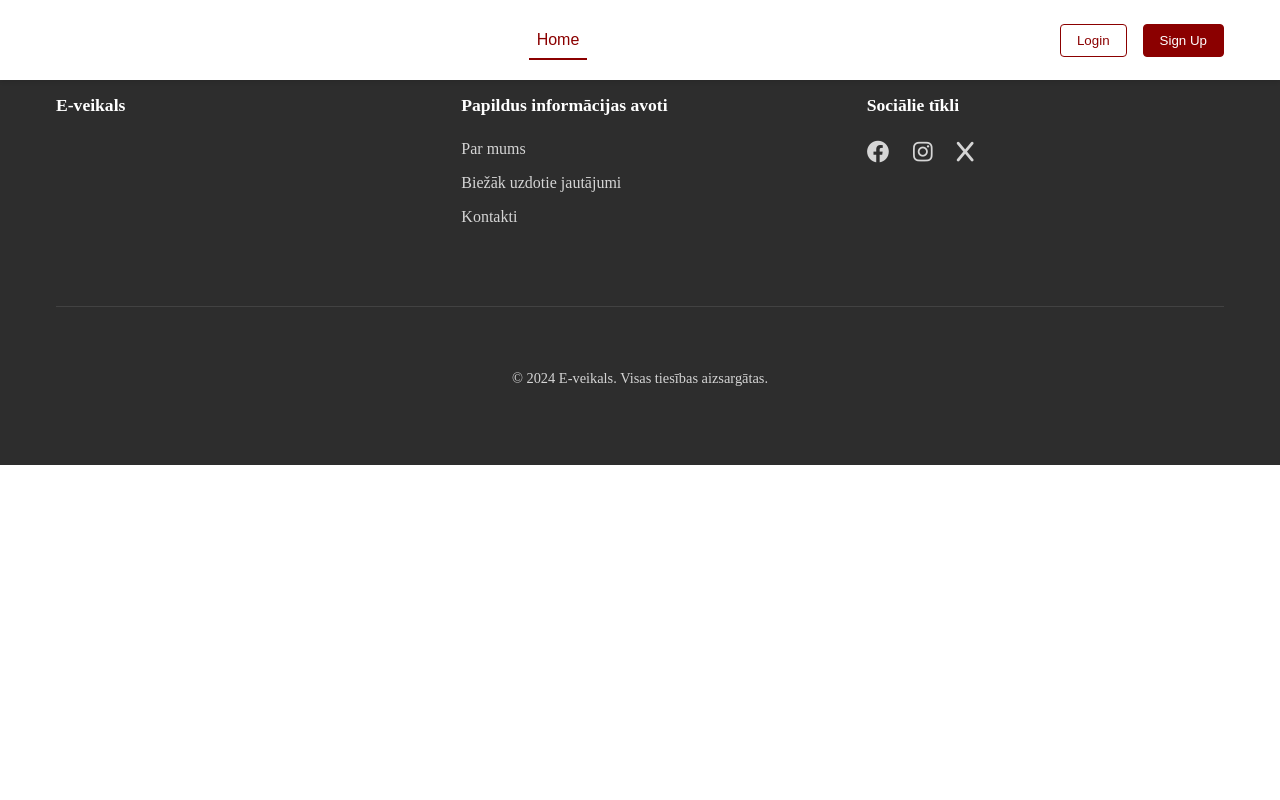
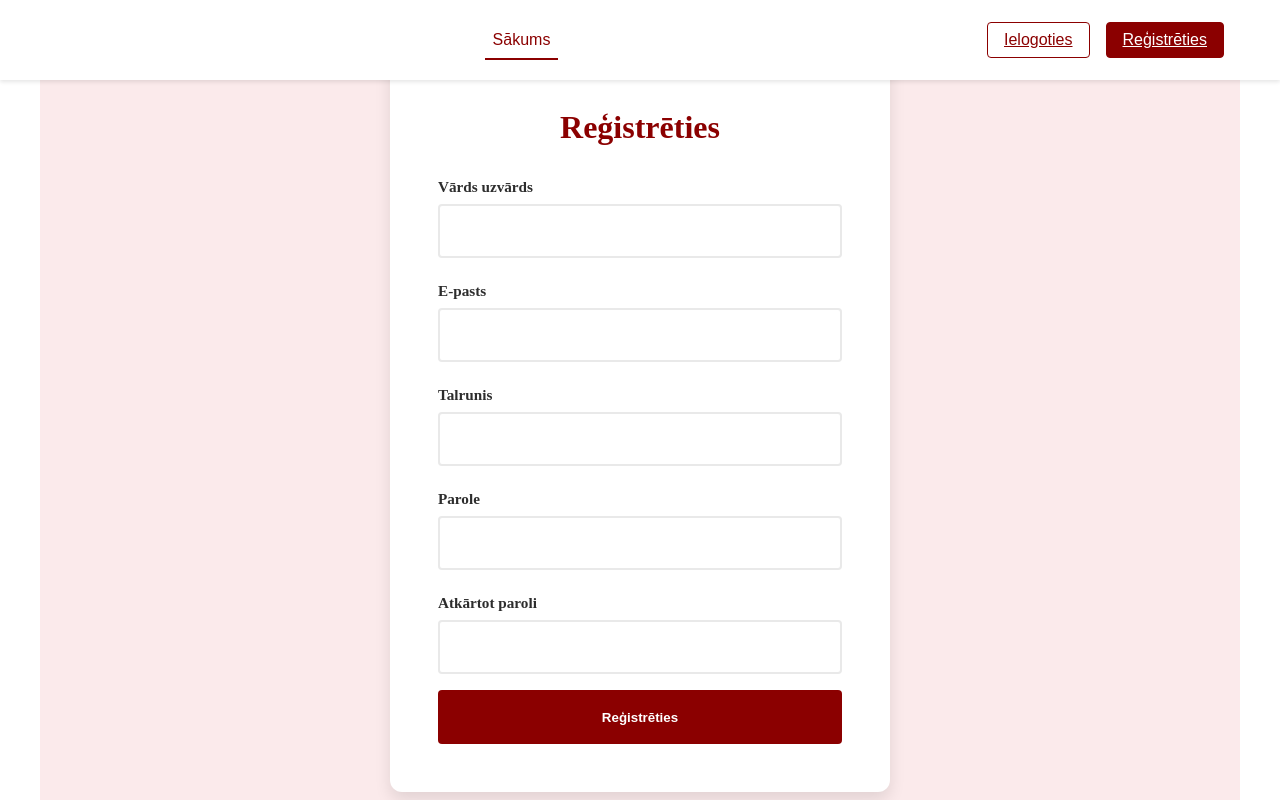
Before and after one commit to rendijsb/eksamens_frontend, an Angular app: page /register in a window 1280 px wide. Before the commit this address led to /. Shown: the top 800 px of the page. Built offline with nearby package versions, Linux system fonts and the light colour scheme.

Commit message:
Uztaisiju html un stilizaciju prieks registracijas komponentes

```diff
--- a/src/app/app.routes.ts
+++ b/src/app/app.routes.ts
@@ -1,3 +1,9 @@
 import { Routes } from '@angular/router';
 
-export const routes: Routes = [];
+export const routes: Routes = [
+  {
+    path: 'register',
+    loadComponent: () => import('./components/auth/register/register.component')
+      .then(m => m.RegisterComponent)
+  }
+];
--- /dev/null
+++ b/src/app/components/auth/register/register.component.html
@@ -0,0 +1,28 @@
+<div class="container">
+  <div class="auth-form">
+    <h1>Reģistrēties</h1>
+    <form>
+      <div class="form-group">
+        <label>Vārds uzvārds</label>
+        <input type="email" required>
+      </div>
+      <div class="form-group">
+        <label>E-pasts</label>
+        <input type="email" required>
+      </div>
+      <div class="form-group">
+        <label>Talrunis</label>
+        <input type="tel" required>
+      </div>
+      <div class="form-group">
+        <label>Parole</label>
+        <input type="password" required>
+      </div>
+      <div class="form-group">
+        <label>Atkārtot paroli</label>
+        <input type="password" required>
+      </div>
+    </form>
+    <button class="btn">Reģistrēties</button>
+  </div>
+</div>
--- /dev/null
+++ b/src/app/components/auth/register/register.component.scss
@@ -0,0 +1,106 @@
+@import '../../../../styles/abstracts/variables';
+
+.container {
+  display: flex;
+  justify-content: center;
+  align-items: center;
+  min-height: 100vh;
+  padding: $spacing-unit * 2;
+  background-color: $secondary-color;
+}
+
+.auth-form {
+  width: 100%;
+  max-width: 500px;
+  background: $light-color;
+  padding: $spacing-unit * 3;
+  border-radius: $border-radius-lg;
+  box-shadow: $box-shadow-lg;
+
+  h1 {
+    color: $primary-color;
+    text-align: center;
+    margin-bottom: $spacing-unit * 2;
+    font-size: $h2-font-size;
+  }
+
+  form {
+    display: flex;
+    flex-direction: column;
+    gap: $spacing-unit * 1.5;
+  }
+
+  .form-group {
+    display: flex;
+    flex-direction: column;
+    gap: $spacing-unit * 0.5;
+
+    label {
+      font-weight: 600;
+      color: $dark-color;
+      font-size: 0.95rem;
+    }
+
+    input {
+      width: 100%;
+      padding: $spacing-unit;
+      border: 2px solid rgba($dark-color, 0.1);
+      border-radius: $border-radius-sm;
+      font-size: 1rem;
+      transition: $transition-fast;
+
+      &:focus {
+        outline: none;
+        border-color: $primary-color;
+        box-shadow: 0 0 0 3px rgba($primary-color, 0.1);
+      }
+    }
+  }
+
+  .btn {
+    width: 100%;
+    margin-top: $spacing-unit;
+    background-color: $primary-color;
+    color: $light-color;
+    padding: $spacing-unit * 1.2;
+    border: none;
+    border-radius: $border-radius-sm;
+    font-weight: 600;
+    cursor: pointer;
+    transition: $transition-normal;
+
+    &:hover {
+      background-color: darken($primary-color, 10%);
+    }
+
+    &:active {
+      transform: scale(0.98);
+    }
+  }
+}
+
+@media (max-width: $media-md) {
+  .auth-form {
+    padding: $spacing-unit * 2;
+    max-width: 400px;
+
+    h1 {
+      font-size: $h3-font-size;
+    }
+
+    input {
+      padding: $spacing-unit * 0.75 !important;
+    }
+  }
+}
+
+@media (max-width: $media-sm) {
+  .container {
+    padding: $spacing-unit;
+  }
+
+  .auth-form {
+    border-radius: $border-radius-md;
+    padding: $spacing-unit * 1.5;
+  }
+}
--- a/src/app/core/header/header.component.html
+++ b/src/app/core/header/header.component.html
@@ -9,18 +9,18 @@
 
       <div class="nav-items">
         <ul class="nav-list">
-          <li><a href="/" class="active">Home</a></li>
+          <li><a href="/" class="active">Sākums</a></li>
         </ul>
       </div>
 
       <div class="nav-actions">
-        <button class="auth-btn login">Login</button>
-        <button class="auth-btn signup">Sign Up</button>
-        <button class="mobile-menu-btn">
+        <a href="/login" class="auth-btn login">Ielogoties</a>
+        <a href="/register" class="auth-btn signup">Reģistrēties</a>
+        <a class="mobile-menu-btn">
           <span></span>
           <span></span>
           <span></span>
-        </button>
+        </a>
       </div>
     </nav>
   </div>
```
Also changed, not shown: src/app/components/auth/register/register.component.ts (added, +12 -0 lines), 1 other file (tests, documents, lock files or other folders).
